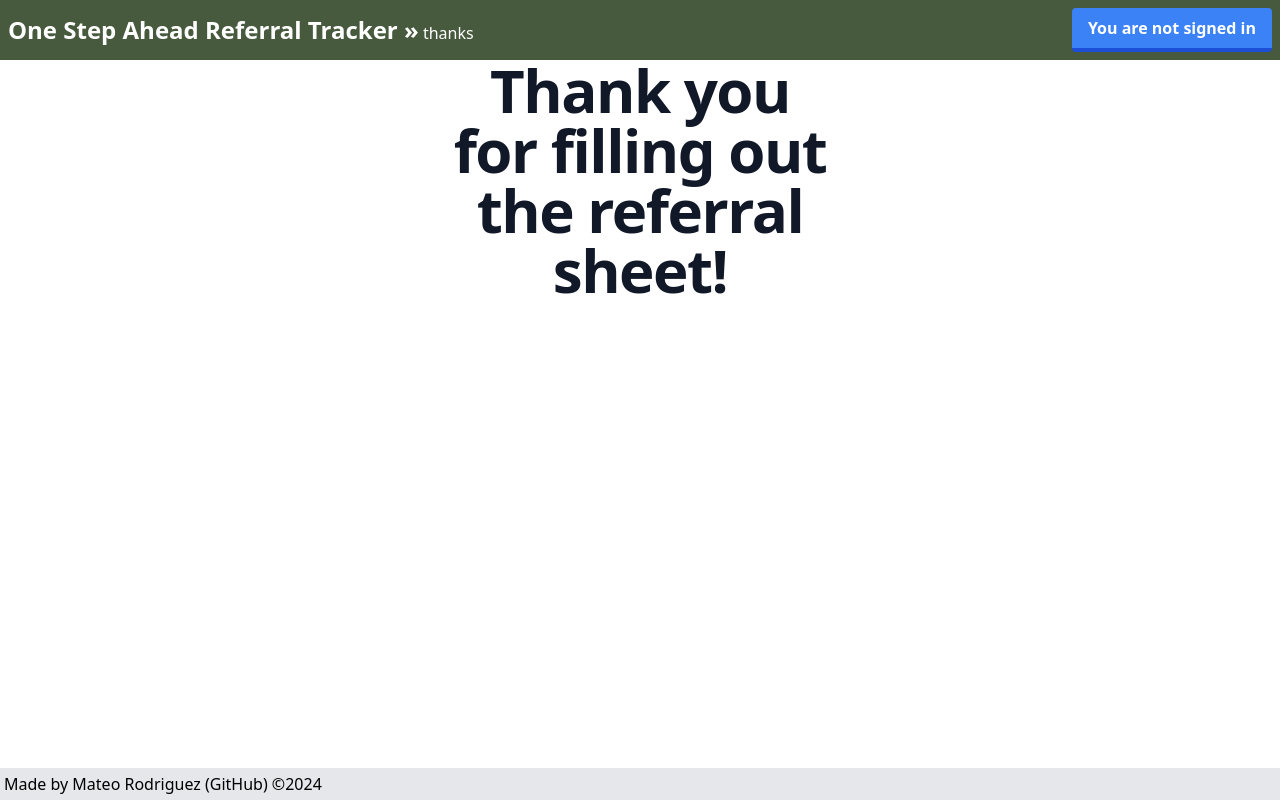
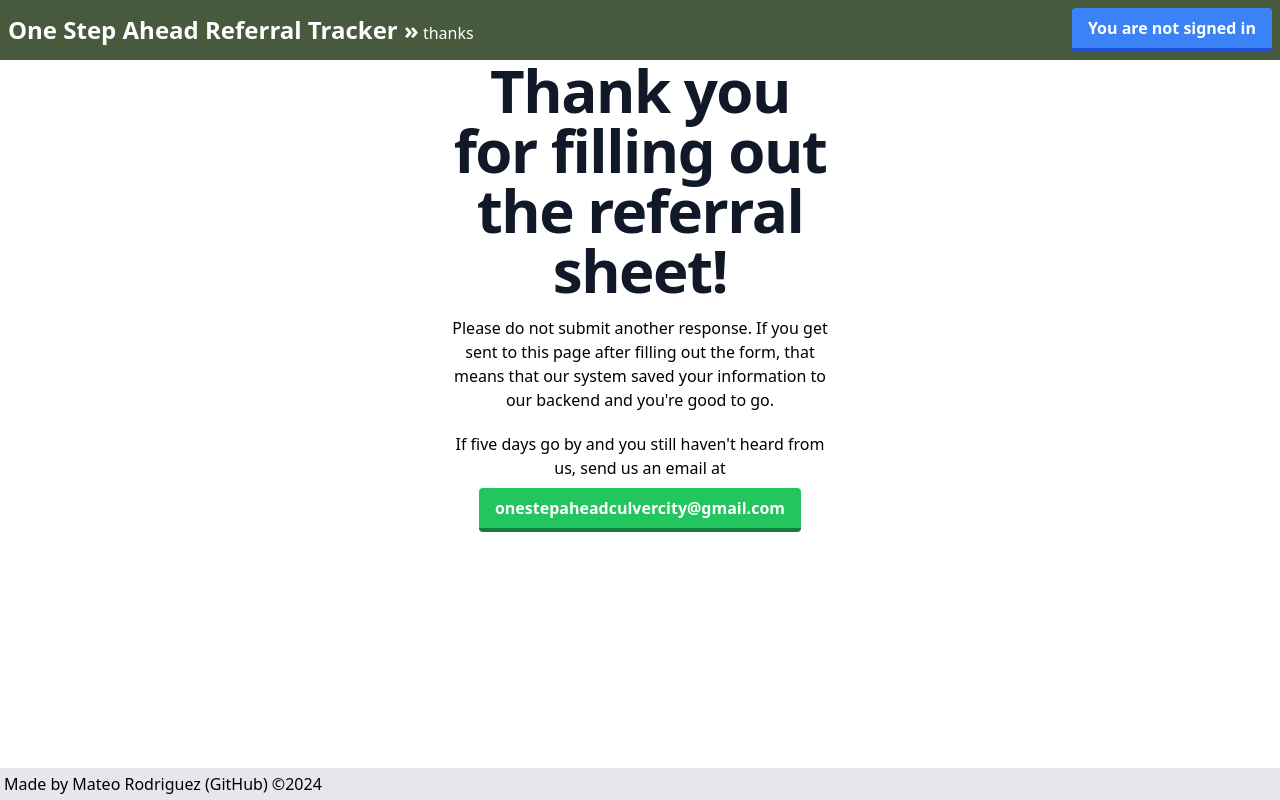
Before and after one commit to mrodz/osa-referrals, a SvelteKit app: page /thanks in a window 1280 px wide. Built offline with nearby package versions, Linux system fonts and the light colour scheme; no server answers.

Commit message:
thanks and fix bug with table columns

```diff
--- a/src/routes/dashboard/+page.svelte
+++ b/src/routes/dashboard/+page.svelte
@@ -236,14 +236,14 @@
                         {response.data.parent.name}
                       </td>
                       <td class="px-6 py-4 whitespace-nowrap">
+                        {response.data.parent.phone}
+                      </td>
+                      <td class="px-6 py-4 whitespace-nowrap">
                         {#if response.data.reducedLunch}
                           <span class="text-green-500">Yes</span>
                         {:else}
                           <span class="text-red-500">No</span>
                         {/if}
-                      </td>
-                      <td class="px-6 py-4 whitespace-nowrap">
-                        {response.data.parent.phone}
                       </td>
                       <td class="px-6 py-4 whitespace-nowrap">
                         {response.data.child.name}
--- a/src/routes/thanks/+page.svelte
+++ b/src/routes/thanks/+page.svelte
@@ -1,6 +1,14 @@
 <div class="mx-auto max-w-sm text-center">
-	<h1 class="h1">Thank you for filling out the referral sheet!</h1>
-	<p>
-
-	</p>
+  <h1 class="h1">Thank you for filling out the referral sheet!</h1>
+  <p class="mb-5">
+    Please do not submit another response. If you get sent to this page after
+    filling out the form, that means that our system saved your information to
+    our backend and you're good to go.
+  </p>
+  <p>
+    If five days go by and you still haven't heard from us, send us an email at
+    <a class="btn-ok mt-2" href="mailto:onestepaheadculvercity@gmail.com">
+      onestepaheadculvercity@gmail.com
+    </a>
+  </p>
 </div>
```
